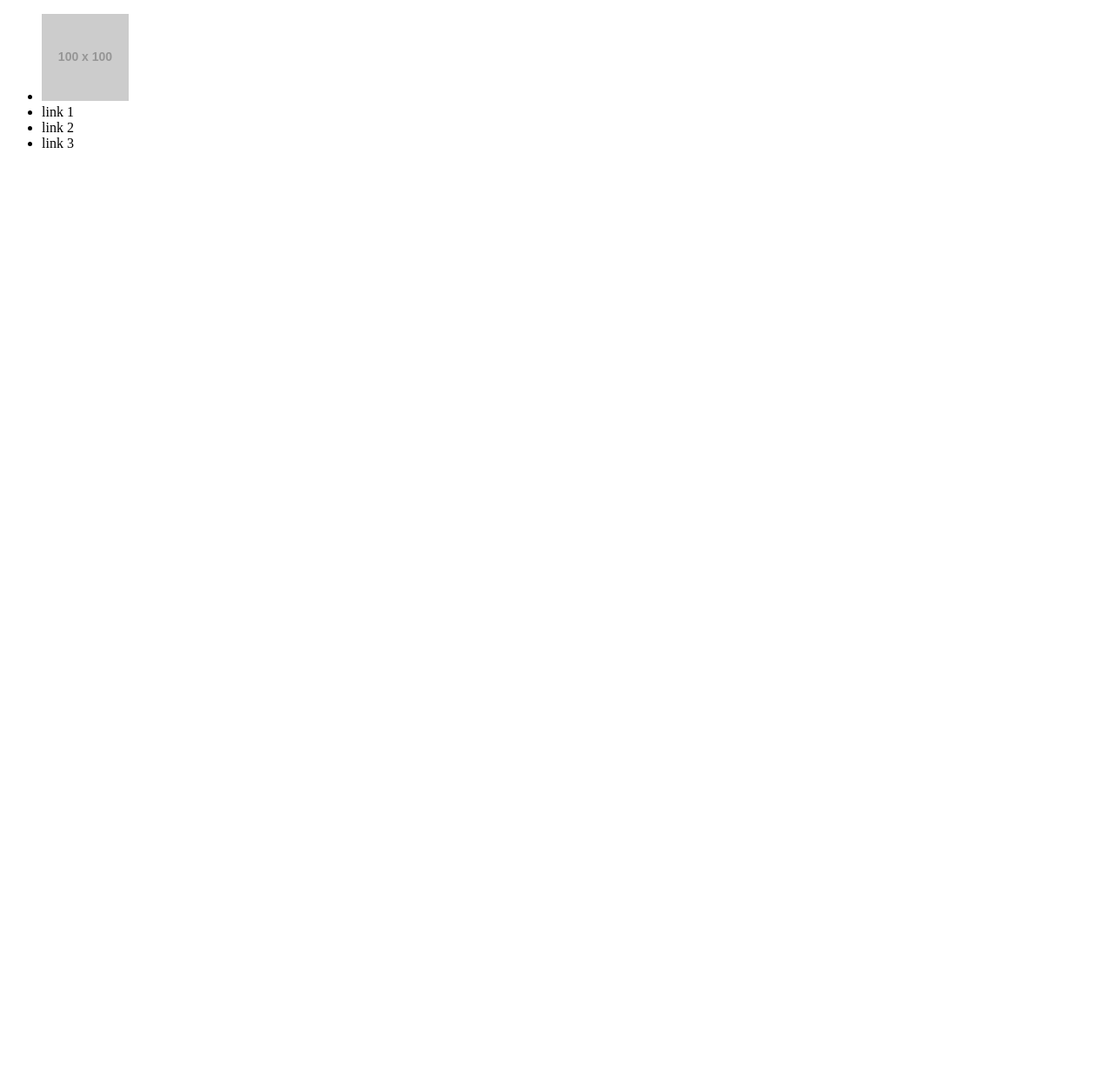
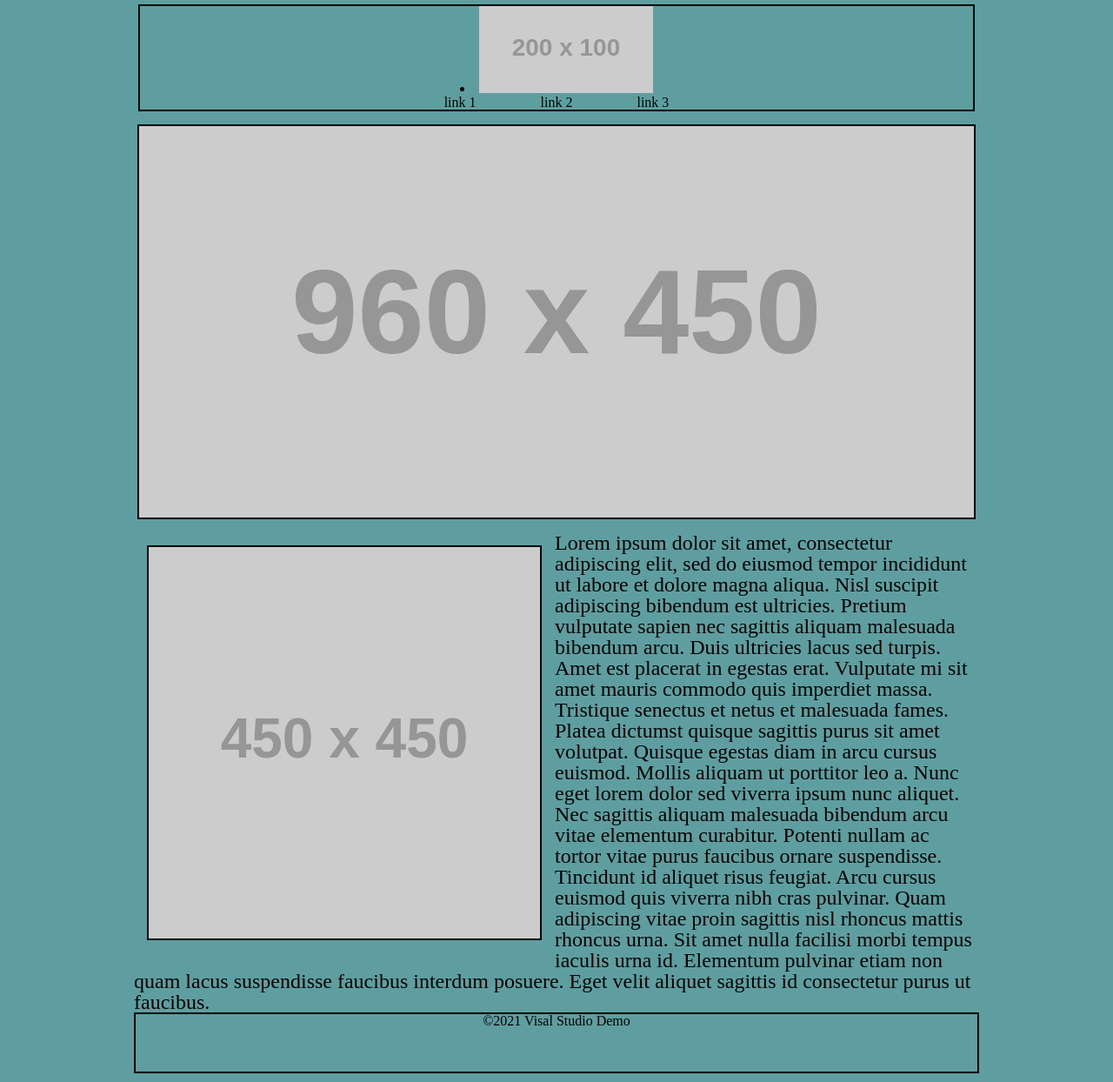
Before and after one commit to perlaagomezz/VS-Code_demo, a plain HTML site: page index.html in a window 1280 px wide. Shown: the whole page at 87% size. Before the commit the page ends 800 px from the top, so only its background shows below. Drawn offline with Linux system fonts and the light colour scheme; placeholder pictures from the web are drawn by us.

Commit message:
Worked on the CSS for the Demo. Also added a reset page to the project.

```diff
--- a/index.html
+++ b/index.html
@@ -3,19 +3,29 @@
 <head>
     <meta charset="UTF-8">
     <meta http-equiv="X-UA-Compatible" content="IE=edge">
-    <meta name="viewport" content="width=device-width, initial-scale=1.0">
+    <meta name="viewport" content="width=, initial-scale=1.0">
+    <link rel="stylesheet" href="reset.css">
+    <link rel="stylesheet" href="style.css">
     <title>VS-Code Demo</title>
 </head>
 <body>
     <header>
-        <ul>
-            <li><img src="https://via.placeholder.com
+    <li><img src="https://via.placeholder.com/200x100" alt=""></li>
+   <ul>
+       <li>link 1</li>
+       <li>link 2</li>
+       <li>link 3</li>
+   </ul>
 
-                C/O https://placeholder.com/100" alt=""></li>
-            <li>link 1</li>
-            <li>link 2</li>
-            <li>link 3</li>
-        </ul>
     </header>
+    <main>
+        <img id="largeImage"src="http://via.placeholder.com/960x450" alt="">
+        <img id="smallImage"src="http://via.placeholder.com/450" alt="">
+        <p> Lorem ipsum dolor sit amet, consectetur adipiscing elit, sed do eiusmod tempor incididunt ut labore et dolore magna aliqua. Nisl suscipit adipiscing bibendum est ultricies. Pretium vulputate sapien nec sagittis aliquam malesuada bibendum arcu. Duis ultricies lacus sed turpis. Amet est placerat in egestas erat. Vulputate mi sit amet mauris commodo quis imperdiet massa. Tristique senectus et netus et malesuada fames. Platea dictumst quisque sagittis purus sit amet volutpat. Quisque egestas diam in arcu cursus euismod. Mollis aliquam ut porttitor leo a. Nunc eget lorem dolor sed viverra ipsum nunc aliquet. Nec sagittis aliquam malesuada bibendum arcu vitae elementum curabitur. Potenti nullam ac tortor vitae purus faucibus ornare suspendisse. Tincidunt id aliquet risus feugiat. Arcu cursus euismod quis viverra nibh cras pulvinar. Quam adipiscing vitae proin sagittis nisl rhoncus mattis rhoncus urna. Sit amet nulla facilisi morbi tempus iaculis urna id. Elementum pulvinar etiam non quam lacus suspendisse faucibus interdum posuere. Eget velit aliquet sagittis id consectetur purus ut faucibus.</p>
+
+    </main>
+    <footer>
+        &copy;<span>2021 Visal Studio Demo</span>
+    </footer>
 </body>
 </html>
--- /dev/null
+++ b/reset.css
@@ -0,0 +1,48 @@
+/* http://meyerweb.com/eric/tools/css/reset/
+   v2.0 | 20110126
+   License: none (public domain)
+*/
+
+html, body, div, span, applet, object, iframe,
+h1, h2, h3, h4, h5, h6, p, blockquote, pre,
+a, abbr, acronym, address, big, cite, code,
+del, dfn, em, img, ins, kbd, q, s, samp,
+small, strike, strong, sub, sup, tt, var,
+b, u, i, center,
+dl, dt, dd, ol, ul, li,
+fieldset, form, label, legend,
+table, caption, tbody, tfoot, thead, tr, th, td,
+article, aside, canvas, details, embed,
+figure, figcaption, footer, header, hgroup,
+menu, nav, output, ruby, section, summary,
+time, mark, audio, video {
+	margin: 0;
+	padding: 0;
+	border: 0;
+	font-size: 100%;
+	font: inherit;
+	vertical-align: baseline;
+}
+/* HTML5 display-role reset for older browsers */
+article, aside, details, figcaption, figure,
+footer, header, hgroup, menu, nav, section {
+	display: block;
+}
+body {
+	line-height: 1;
+}
+ol, ul {
+	list-style: none;
+}
+blockquote, q {
+	quotes: none;
+}
+blockquote:before, blockquote:after,
+q:before, q:after {
+	content: '';
+	content: none;
+}
+table {
+	border-collapse: collapse;
+	border-spacing: 0;
+}
--- /dev/null
+++ b/style.css
@@ -0,0 +1,39 @@
+body{  background-color: cadetblue;
+    width: 972px;
+    margin: auto;
+}
+header{
+    border: 2px solid black;
+    margin: 5px;
+    text-align: center;
+}
+header ul li{
+display: inline;
+padding: 35px;
+
+}
+
+#largeImage{
+border: 2px solid black;
+text-align: center;
+display: block;
+margin: auto;
+margin-bottom: 15px;
+margin-top: 15px;
+
+}
+#smallImage{
+    border: 2px solid black;
+    margin: 15px;
+    float: left;
+    display: block;
+}
+p{
+font-size: 24px;
+}
+footer{
+    border: 2px solid black;
+    text-align: center;
+   padding-bottom: 50px;
+    margin-bottom: 10px;
+}
```
Also changed, not shown: 1 other file.
